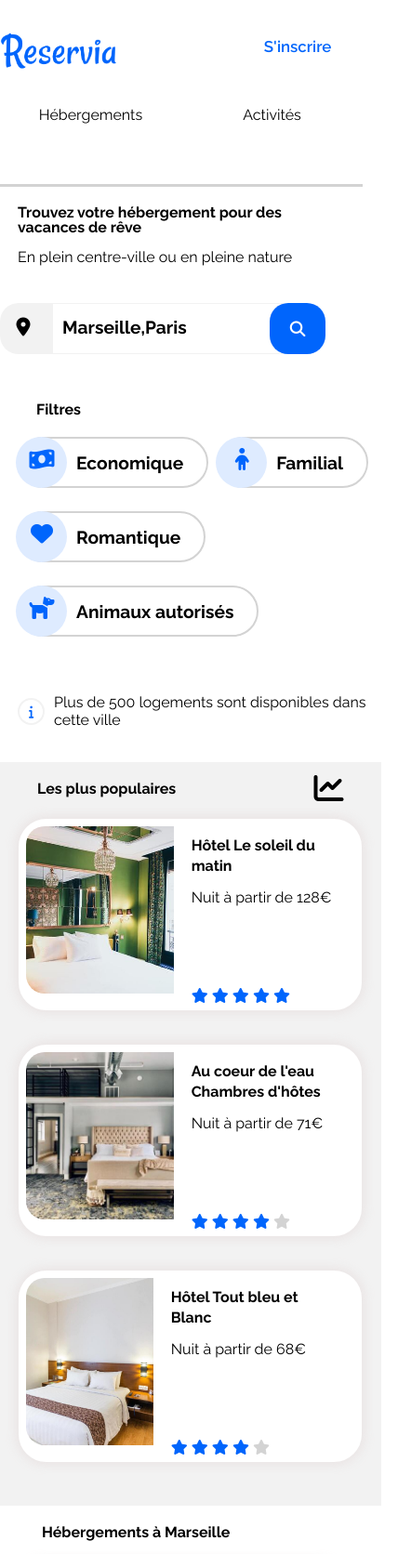
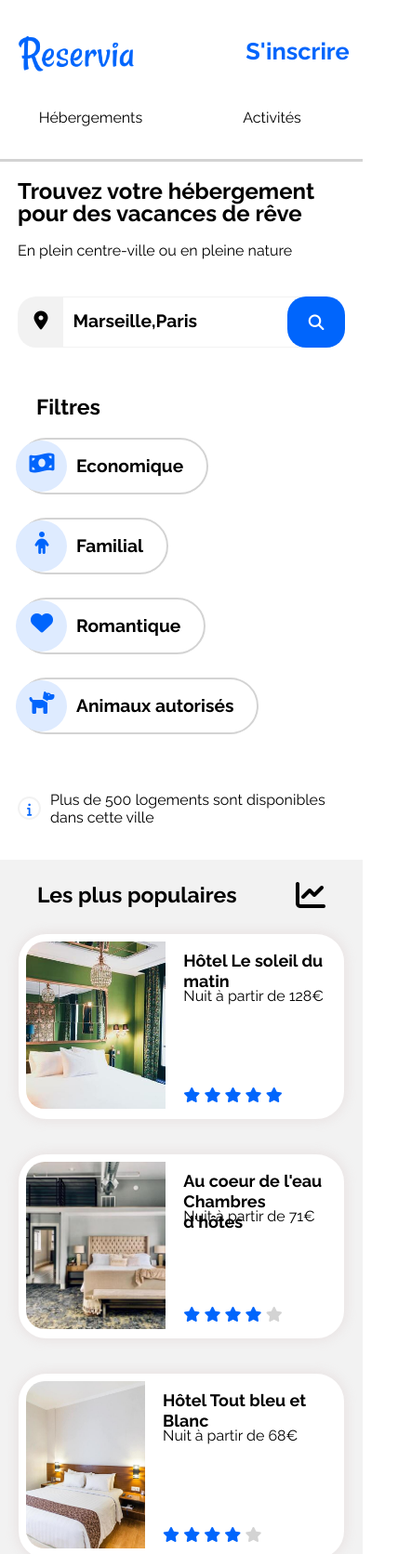
Before and after one commit to OmarZoldik/OmarDerouich_2_05112020, a plain HTML site: page Index.html in a window 390 px wide. Shown: the top 1672 px of the page at 93% size, 428 px wide, since content can reach past the window. Drawn offline with Linux system fonts and the light colour scheme.

Commit message:
last version

```diff
--- a/Style.css
+++ b/Style.css
@@ -1,8 +1,9 @@
 @import url("https://fonts.googleapis.com/css2?family=Raleway&display=swap");
-@import url('https://fonts.googleapis.com/css2?family=Raleway:wght@600;700&display=swap');
+@import url("https://fonts.googleapis.com/css2?family=Raleway:wght@600;700&display=swap");
 
 * {
   font-family: "Raleway";
+  box-sizing: border-box;
 }
 
 h1 {
@@ -31,15 +32,15 @@ a {
   text-decoration: none;
 }
 
+main {
+  padding-left: 35px;
+  padding-right: 35px;
+}
+
 body {
   margin: 0 auto;
   max-width: 1650px;
   font-size: 100%;
-  }
-
-main {
-    padding-left: 35px;
-    padding-right: 35px;
 }
 
 /*----------------------------------------------------------------------
@@ -59,54 +60,49 @@ header {
   padding-right: 35px;
 }
 
-.navigation1{
+.navigation1 {
   width: 140px;
   height: 100%;
   padding-top: 40px;
 }
 
-.navigation1:hover{
-    border-top: 3px solid #0065FC;
-    color: #0065FC;
+.navigation1:hover {
+  border-top: 3px solid #0065fc;
+  color: #0065fc;
   font-weight: 600;
-
 }
 
-.navigation2{
+.navigation2 {
   width: 140px;
   height: 100%;
   padding-top: 40px;
-
 }
 
-.navigation2:hover{
-    border-top: 3px solid #0065FC;
-    color: #0065FC;
+.navigation2:hover {
+  border-top: 3px solid #0065fc;
+  color: #0065fc;
   font-weight: 600;
-
 }
-.subscribe a{
+.subscribe a {
   width: 140px;
-    height: 50%;
+  height: 100%;
 
   padding-top: 40px;
   font-weight: 600;
-    color: #0065FC;
-
+  color: #0065fc;
 }
 
-.subscribe a:hover{
-    background-color: #0065FC;
+.subscribe a:hover {
+  background-color: #0065fc;
   border-bottom-left-radius: 25px;
   border-bottom-right-radius: 25px;
   color: white;
 }
 
-nav{
+nav {
   display: grid;
   grid-template-columns: 1fr auto auto;
 }
-
 
 nav ul {
   display: flex;
@@ -115,38 +111,32 @@ nav ul {
   list-style: none;
 }
 
-li a{
-    text-align:center;
+li a {
+  text-align: center;
   text-decoration: none;
   color: black;
   height: 100%;
-
 }
 
 nav a {
   display: block;
-    text-align:center;
+  text-align: center;
   text-decoration: none;
   color: black;
-
 }
-
 
 /*----------------------------------------------------------------------
 -----------------------------PRESENTATION-----------------------------
 -----------------------------------------------------------------------*/
 
-
-#presentation{
+#presentation {
   line-height: 10px;
   height: fit-content;
   padding-top: 20px;
 }
 
-
-#presentation p{
+#presentation p {
   line-height: 1em;
-
 }
 
 /*----------------------------------------------------------------------
@@ -177,7 +167,7 @@ nav a {
 }
 
 .rechercher {
-    background-color: #0065FC;
+  background-color: #0065fc;
   border-top-right-radius: 20px;
   border-bottom-right-radius: 20px;
   width: 30%;
@@ -187,7 +177,7 @@ nav a {
   font-weight: bold;
 }
 
-.rechercher-responsive{
+.rechercher-responsive {
   display: none;
 }
 
@@ -197,7 +187,7 @@ nav a {
 }
 
 .type-search {
-    border: 0.5px #F2F2F2 solid;
+  border: 0.5px #f2f2f2 solid;
   width: 55%;
   font-weight: bold;
   outline: none;
@@ -210,7 +200,6 @@ input::placeholder {
   color: black;
   font-size: 1.2em;
 }
-
 
 /*----------------------------------------------------------------------
 -----------------------------BAR DES FILTRE-----------------------------
@@ -247,7 +236,7 @@ input::placeholder {
   font-weight: bold;
   padding-right: 15px;
   white-space: nowrap;
-    transition: transform .2s;
+  transition: transform 0.2s;
   margin-right: 20px;
 }
 
@@ -326,13 +315,12 @@ input::placeholder {
   justify-content: space-between;
   width: 100%;
   height: 46em;
-
 }
 
 /*----------------------------------------------------------------------
 ------------------------Hebergements a marseille------------------------
 ------------------------------------------------------------------------*/
-#rooms-in-marseille{
+#rooms-in-marseille {
   background-color: #f2f2f2;
   border-radius: 30px;
   width: 67%;
@@ -341,52 +329,50 @@ input::placeholder {
   flex-direction: column;
 }
 
-#rooms-in-marseille h2{
+#rooms-in-marseille h2 {
   padding: 5px 0px 0px 45px;
 }
 
-#section-rooms-in-marseille{
+#section-rooms-in-marseille {
   display: flex;
   justify-content: space-around;
   flex-wrap: wrap;
   height: 600px;
   padding: 10px 19px;
-
 }
 
-.square-rooms-in-marseille{
+.square-rooms-in-marseille {
   text-decoration: none;
   margin-bottom: 30px;
   color: black;
-    height: 39%;
+  height: 42%;
   width: 30%;
   background-color: white;
   border-radius: 30px;
   border: 8px solid white;
-    transition: transform .2s;
-    box-shadow: 0px 0px 10px 4px rgba(232, 225, 225, 0.75)
+  transition: transform 0.2s;
+  box-shadow: 0px 0px 10px 4px rgba(232, 225, 225, 0.75);
 }
 
-.square-rooms-in-marseille:hover{
+.square-rooms-in-marseille:hover {
   transform: scale(1.015);
   cursor: pointer;
 }
 
-
-.text-logo-rooms-marseille{
+.text-logo-rooms-marseille {
   margin: -8px 5px 10px 9px;
   line-height: 3px;
 }
 
-.blue{
-    color: #0065FC;
+.blue {
+  color: #0065fc;
 }
 
-.grey{
-    color:lightgrey;
+.grey {
+  color: lightgrey;
 }
 
-.image-size-rooms{
+.image-size-rooms {
   padding: 0px 0px 0px 0px;
 
   border-top-left-radius: 20px;
@@ -396,42 +382,35 @@ input::placeholder {
 
   width: 100%;
   height: 145px;
-
 }
 
-#more{
+#more {
   padding: 5px 0px 0px 45px;
   margin: 0px 0px 25px 0px;
   font-weight: 800;
   font-size: 1.2rem;
 }
 
-
-
 /*----------------------------------------------------------------------
 ------------------------les plus populaires------------------------
 ------------------------------------------------------------------------*/
 
-
-#most-populaires{
+#most-populaires {
   display: flex;
   flex-direction: column;
-    background-color: #f2f2f2;
+  background-color: rgb(242, 242, 242);
   border-radius: 30px;
   height: 100%;
   width: 31.5%;
-
 }
 
-.title-case-right{
+.title-case-right {
   display: flex;
   align-items: center;
   flex-direction: row;
   justify-content: space-between;
   padding: 5px 40px 0px;
-
 }
-
 
 #section-most-popular {
   display: flex;
@@ -440,11 +419,10 @@ input::placeholder {
   padding: 10px 35px 30px;
 
   height: 100%;
-    width: 80%;
+  width: 100%;
 }
 
-.square-most-popular{
-
+.square-most-popular {
   display: flex;
   flex-direction: row;
   background-color: white;
@@ -456,51 +434,46 @@ input::placeholder {
   border: 8px solid white;
   transition: transform 0.2s ease 0s;
   box-shadow: 0px 0px 10px 4px rgba(232, 225, 225, 0.75);
-
 }
 
-.square-most-popular:hover{
+.square-most-popular:hover {
   transform: scale(1.015);
   cursor: pointer;
-
 }
 
-.square-most-popular a{
+.square-most-popular a {
   display: flex;
 }
 
-.image-size-popular{
+.image-size-popular {
   border-top-left-radius: 20px;
   border-bottom-left-radius: 20px;
-
 
   object-fit: cover;
 
   width: 40%;
   height: 100%;
-
 }
 
-.text-logo-most-popular{
+.text-logo-most-popular {
   line-height: 5px;
   margin-left: 20px;
   position: relative;
   height: 100%;
 }
 
-.text-logo-most-popular p{
+.text-logo-most-popular p {
   position: absolute;
   top: 60px;
 }
 
-.text-logo-most-popular h3{
+.text-logo-most-popular h3 {
   line-height: 22px;
   white-space: normal;
   margin-top: 5px;
 }
 
-
-.star-logo-right{
+.star-logo-right {
   position: absolute;
   bottom: 15px;
 }
@@ -509,12 +482,14 @@ input::placeholder {
 ------------------------------------------------------------------------*/
 
 #Activity-in-marseille {
+  width: 100%;
   height: auto;
   padding-top: 20px;
 }
 
-#Activity-in-marseille h4{
+#Activity-in-marseille h4 {
   padding-left: 15px;
+  padding-bottom: 15px;
 }
 
 .Section-activity {
@@ -563,6 +538,7 @@ input::placeholder {
   border-radius: 25px;
   height: 100%;
   width: 100%;
+  box-shadow: 0px 0px 10px 4px rgba(232, 225, 225, 0.822);
 }
 
 .columns-picture {
@@ -657,35 +633,13 @@ footer h3 {
   margin-bottom: 10px;
 }
 
-
-
 /*----------------------------------------------------------------------
 ------------------------------------------------------------------------
 --------------------------RESPONSIVE MINI laptop---------------------------
 ------------------------------------------------------------------------
 ----------------------------------------------------------------------*/
 
-
-@media screen and (max-width: 1024px) {
-
-    h1{
-        font-size: 1rem;
-    }
-
-
-    h3{
-        font-size: 1rem;
-    }
-
-    h4{
-        font-size: 1rem;
-    }
-
-
-    p{
-        font-size: 1rem;
-    }
-
+@media screen and (max-width: 1400px) {
   main {
     padding: 0;
   }
@@ -693,49 +647,45 @@ footer h3 {
     ---------HEADER/NAVBAR----------
     ------------------------------*/
 
-    header{
+  header {
     height: auto;
     padding: 0;
-
   }
 
-    .navigation1{
+  .navigation1 {
     border-bottom: 3px solid lightgrey;
     position: absolute;
     left: 0px;
-        width:50%;
+    width: 50%;
     height: 50%;
     padding-top: 30px;
     padding-top: 30px;
   }
 
-    .navigation1:hover{
+  .navigation1:hover {
     border-top: none;
-        border-bottom: 3px solid #0065FC;
+    border-bottom: 3px solid #0065fc;
 
-        color: #0065FC;
+    color: #0065fc;
     font-weight: 600;
-
   }
 
-    .navigation2{
+  .navigation2 {
     border-bottom: 3px solid lightgrey;
     position: absolute;
     right: 0px;
-        width:50%;
+    width: 50%;
     height: 50%;
     padding-top: 30px;
-
   }
 
-    .navigation2:hover{
+  .navigation2:hover {
     border-top: none;
-        border-bottom: 3px solid #0065FC;
-        color: #0065FC;
+    border-bottom: 3px solid #0065fc;
+    color: #0065fc;
     font-weight: 600;
-
   }
-    .subscribe{
+  .subscribe {
     position: absolute;
     right: 0px;
     width: 100%;
@@ -744,107 +694,99 @@ footer h3 {
     padding-top: 40px;
     text-align: end;
     font-weight: 600;
-        color: #0065FC;
+    color: #0065fc;
   }
 
-    .subscribe a{
+  .subscribe a {
     display: inline-block;
-        color: #0065FC;
+    color: #0065fc;
     padding-top: 0px;
-
   }
 
-    .subscribe a:hover{
+  .subscribe a:hover {
     background-color: white;
     border-bottom-left-radius: 0px;
     border-bottom-right-radius: 0px;
-        color:  #0065FC;
-
+    color: #0065fc;
   }
 
-
-    nav{
+  nav {
     position: relative;
     display: grid;
     grid-template-columns: 1fr 1fr;
     grid-template-rows: 1fr 1fr;
-        grid-template-areas: "logo subscribe" "nav nav ";
+    grid-template-areas:
+      "logo subscribe"
+      "nav nav ";
     font-size: 2vh;
   }
-
 
   nav ul {
     grid-area: nav;
     display: flex;
-
   }
 
-    li a{
-        text-align:center;
+  li a {
+    text-align: center;
     text-decoration: none;
     color: black;
     height: 100%;
-
   }
 
   nav a {
     display: block;
-        text-align:center;
+    text-align: center;
     text-decoration: none;
     color: black;
-
   }
 
-    #img-logo-reservia{
+  #img-logo-Reservia {
     grid-area: logo;
     object-fit: scale-down;
     height: 3.5em;
-        margin-top: 15px;
+    margin-top: 28px;
     padding-left: 19px;
-
   }
-
 
   /*------------------------------
     ----------PRESENTATION----------
     ------------------------------*/
 
-
-    #presentation{
-        padding: 40px 19px 25px 19px;
+  #presentation {
+    padding: 0px 19px 25px 19px;
     line-height: 1.2em;
   }
 
-    #presentation h1{
+  #presentation h1 {
     line-height: 1em;
   }
 
-    .logo-localisation{
-        background-color: #F2F2F2;
-        width: 17%;
+  /*------------------------------
+    ----------SEARCH-BAR---------
+    ------------------------------*/
+
+  .logo-localisation {
+    background-color: #f2f2f2;
+    width: 50px;
   }
 
-    #search-section{
+  .search-bar {
     padding-left: 19px;
     padding-right: 19px;
     width: 100%;
   }
 
-    .search-bar{
-        width: 350px;
-    }
-
-    .rechercher{
+  .rechercher {
     display: none;
   }
 
-    .type-search{
+  .type-search {
     width: 75%;
   }
 
-    .rechercher-responsive{
+  .rechercher-responsive {
     display: block;
-        background-color: #0065FC;
+    background-color: #0065fc;
     border-radius: 20px;
     border-bottom-right-radius: 20px;
     width: 18%;
@@ -859,10 +801,9 @@ footer h3 {
     ----------LES FILTRES-----------
     -------------------------------*/
 
-    #filters-section{
+  #filters-section {
     padding-left: 19px;
     padding-right: 19px;
-
   }
 
   .filters-bar {
@@ -871,7 +812,7 @@ footer h3 {
     width: 100%;
   }
 
-    #filters-section button{
+  #filters-section button {
     margin-bottom: 25px;
     height: 61px;
     margin-right: 40px;
@@ -882,19 +823,17 @@ footer h3 {
     width: 61px;
   }
 
-
   /*------------------------------
     -------------INFOS--------------
     -------------------------------*/
 
-    #info{
+  #info {
     padding-left: 19px;
     padding-right: 19px;
     white-space: normal;
-
   }
 
-    #principal-display{
+  #principal-display {
     display: flex;
     justify-content: flex-start;
     flex-direction: column-reverse;
@@ -905,20 +844,18 @@ footer h3 {
     padding: 0;
   }
 
-    /*--------------------------------------------
+  /*----------------------------------------------
     -------------LES PLUS POPULAIRES--------------
     ---------------------------------------------*/
 
-    #most-populaires{
+  #most-populaires {
     flex-direction: column;
-        width: 105%;
+    width: 100%;
     height: 380px;
     border-radius: 0px;
-
   }
 
-
-    #section-most-popular{
+  #section-most-popular {
     display: flex;
     flex-direction: row;
     justify-content: space-around;
@@ -928,7 +865,7 @@ footer h3 {
     height: 100%;
   }
 
-    .square-most-popular{
+  .square-most-popular {
     width: 30%;
     height: 100%;
   }
@@ -938,12 +875,12 @@ footer h3 {
     flex-direction: column;
   }
 
-    #title-case-right{
+  #title-case-right {
     justify-content: space-between;
-        padding: 0px 35px ;
+    padding: 0px 35px;
   }
 
-    .image-size-popular{
+  .image-size-popular {
     border-top-left-radius: 20px;
     border-top-right-radius: 20px;
     border-bottom-left-radius: 0px;
@@ -951,15 +888,15 @@ footer h3 {
     height: 170px;
   }
 
-    .text-logo-most-popular{
+  .text-logo-most-popular {
     margin: 0px 0px 0px 9px;
   }
 
-    .text-logo-most-popular p{
+  .text-logo-most-popular p {
     top: 40px;
   }
 
-    .star-logo-right{
+  .star-logo-right {
     bottom: 5px;
   }
 
@@ -967,58 +904,45 @@ footer h3 {
     -------------HEBERGEMENTS A MARSEILLE--------------
     --------------------------------------------------*/
 
-    #rooms-in-marseille{
+  #rooms-in-marseille {
     border-radius: 0px;
-        width: 105%;
+    width: 100%;
     height: 780px;
-
   }
 
-    #section-rooms-in-marseille{
+  #section-rooms-in-marseille {
     height: 100%;
   }
 
-    #section-rooms-in-marseille a{
+  #section-rooms-in-marseille a {
     width: 48%;
     height: fit-content;
   }
-    .image-size-rooms{
-
+  .image-size-rooms {
     height: 170px;
-
   }
 
-
-
-    /*------------------------------
+  /*--------------------------------
     -------------ACTIVITE-----------
     -------------------------------*/
 
-    #Activity-in-marseille{
-        padding-left: 0px;
+  .Section-activity {
+    flex-wrap: wrap;
+    padding-left: 19px;
     padding-right: 19px;
   }
 
-
-    .square-article{
+  .square-article {
     height: auto;
     margin-bottom: 50px;
-        padding-bottom: 5px;
   }
 
-    .Section-activity{
-        flex-wrap: wrap;
-        padding-left: 19px;
-        padding-right: 19px;
-
-    }
-
-    .big-picture-link{
+  .big-picture-link {
     height: auto;
     width: 48%;
   }
 
-    .columns-picture{
+  .columns-picture {
     width: 48%;
   }
 
@@ -1026,8 +950,8 @@ footer h3 {
     -------------FOOTER-----------
     -------------------------------*/
 
-    footer{
-        width: 105%;
+  footer {
+    width: 100%;
     margin-top: 50px;
     padding-bottom: 15px;
   }
@@ -1036,12 +960,10 @@ footer h3 {
     flex-direction: column;
   }
 
-    li a{
+  li a {
     font-size: 1rem;
   }
-
 }
-
 
 /*----------------------------------------------------------------------
 ------------------------------------------------------------------------
@@ -1049,29 +971,25 @@ footer h3 {
 ------------------------------------------------------------------------
 ----------------------------------------------------------------------*/
 
-
-@media screen and (max-width: 900px){
-
-    /*--------------------------------------------
+@media screen and (max-width: 900px) {
+  /*----------------------------------------------
     -------------LES PLUS POPULAIRES--------------
     ---------------------------------------------*/
 
-    #most-populaires{
+  #most-populaires {
     flex-direction: column;
     width: 100%;
     height: 680px;
     border-radius: 0px;
-
   }
 
-
-    #section-most-popular{
+  #section-most-popular {
     display: flex;
     flex-direction: row;
     justify-content: space-around;
     flex-wrap: wrap;
     padding: 10px 20px;
-        width: 90%;
+    width: 100%;
     height: 100%;
   }
 
@@ -1079,35 +997,29 @@ footer h3 {
     height: 180px;
   }
 
-    .square-most-popular{
+  .square-most-popular {
     width: 48%;
     height: 48%;
   }
-    .text-logo-most-popular{
+  .text-logo-most-popular {
     padding: 5px 10px;
   }
 
-    .text-logo-most-popular p{
-        top: 25px
-    }
-
-    .star-logo-right{
+  .star-logo-right {
     bottom: 10px;
   }
 
-
-    /*-------------------------------------------------
+  /*---------------------------------------------------
     -------------HEBERGEMENTS A MARSEILLE--------------
     --------------------------------------------------*/
 
-
-    #rooms-in-marseille{
+  #rooms-in-marseille {
     border-radius: 0px;
     width: 100%;
     height: 1150px;
   }
 
-    .square-rooms-in-marseille{
+  .square-rooms-in-marseille {
     width: 48%;
     height: 30%;
   }
@@ -1116,58 +1028,22 @@ footer h3 {
     margin: 0px 5px 10px 9px;
   }
 
-    #more{
+  #more {
     font-weight: 800;
   }
 }
 
+@media screen and (max-width: 835px) {
+  /*-------------------------------
+    -------------HEADER--------------
+    --------------------------------*/
 
-
-@media screen and (max-width: 835px){
-
-    h1{
-        line-height: 1em;
-        font-size: 1em;
+  .subscribe a {
+    font-size: 3vh;
+    font-weight: bold;
   }
 
-    h2{
-        font-size: 1em;
-    }
-
-    h3{
-        font-size: 1em;
-        font-weight: 700;
-    }
-
-    h4{
-        font-size: 1em;
-
-    }
-
-    p{
-        font-size: 1em;
-    }
-
-    /*-------------------------------------------------
-    -------------HEADER/FILTER BAR--------------
-    --------------------------------------------------*/
-
-    .subscribe a{
-        font-size: 1em;
-    }
-
-    .navigation1{
-        font-size: 1em;
-
-    }
-
-    .navigation2{
-        font-size: 1em;
-
-    }
-
-
-    #filters-section button {
+  #filters-display button {
     height: 55px;
     margin-right: 10px;
   }
@@ -1177,20 +1053,18 @@ footer h3 {
     width: 55px;
   }
 
-
-    /*--------------------------------------------
+  /*----------------------------------------------
     -------------LES PLUS POPULAIRES--------------
     ---------------------------------------------*/
 
-    #most-populaires{
+  #most-populaires {
     height: 800px;
-        width: 105%;
   }
 
-    .section-most-popular{
+  .section-most-popular {
     flex-direction: column;
   }
-    .image-size-popular{
+  .image-size-popular {
     width: 45%;
     height: 180px;
     border-top-left-radius: 20px;
@@ -1198,73 +1072,75 @@ footer h3 {
     border-bottom-left-radius: 20px;
   }
 
-    .square-most-popular a{
+  .square-most-popular a {
     flex-direction: row;
   }
 
   .square-most-popular {
     width: 100%;
-        height: 26%;
+    height: 28%;
   }
 
-    /*-------------------------------------------------
+  /*---------------------------------------------------
     -------------HEBERGEMENTS A MARSEILLE--------------
     --------------------------------------------------*/
-
-    #rooms-in-marseille{
+  #rooms-in-marseille {
     height: auto;
     background-color: white;
-
   }
-    .square-rooms-in-marseille{
+  .square-rooms-in-marseille {
     width: 100%;
-        height: 15%
+    height: 15%;
   }
 
-    .text-logo-rooms-marseille p{
+  .text-logo-rooms-marseille p {
     top: 45px;
     line-height: 1em;
   }
 
-    /*------------------------------
+  /*--------------------------------
     -------------ACTIVITE-----------
     -------------------------------*/
 
-    .Section-activity{
+  .Section-activity {
     flex-direction: column;
   }
 
-    .image-size-activty{
+  .image-size-activty {
     height: 210px;
   }
 
-    .big-picture-link{
+  .big-picture-link {
     width: 100%;
   }
 
-    .big-picture-link-2{
+  .big-picture-link-2 {
     margin-top: 100px;
   }
 
-    .columns-picture{
+  .columns-picture {
     width: 100%;
     height: 550px;
   }
 
-    .columns-picture-2{
+  .columns-picture-2 {
     width: 100%;
     height: 575px;
   }
-
 }
 
-@media screen and (max-width: 428px){
+@media screen and (max-width: 320px) {
   .text-logo-most-popular p {
-        top: 58px;}
-
+    top: 58px;
+  }
+  .image-size-popular {
+    height: 174px;
+  }
 }
 
-@media screen and (max-width: 384px){
+@media screen and (max-width: 375px) {
   .text-logo-most-popular p {
-        top: 85px;}
+    top: 85px;
+    line-height: 20px;
   }
+}
```
Also changed, not shown: Index.html (+5 -5 lines). Lines whose indentation alone changed are shown as unchanged.
